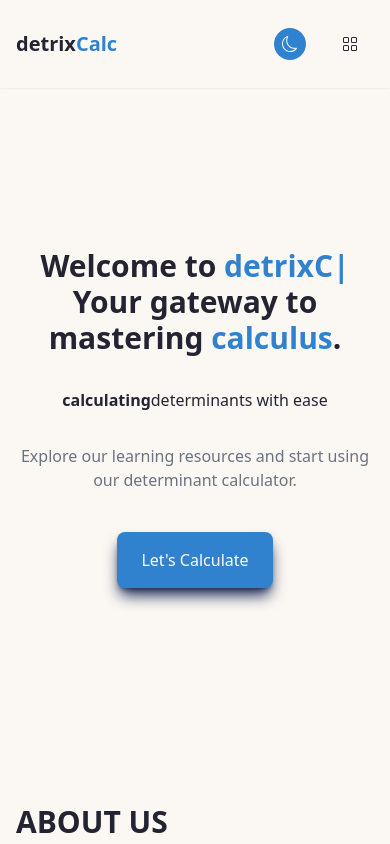
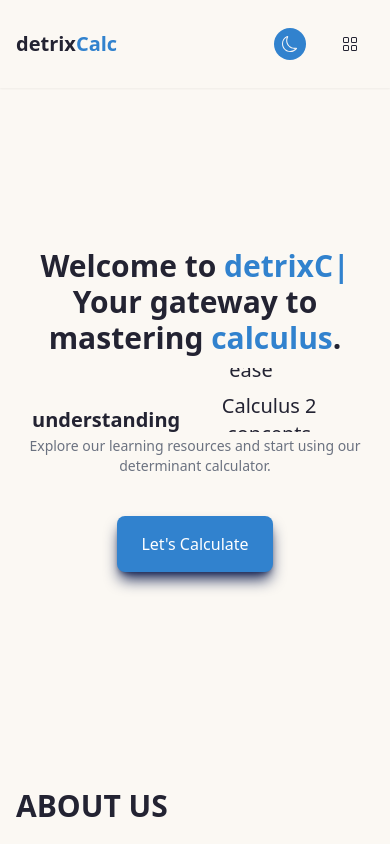
Before and after one commit to kudith/calculus2_project, a Next.js app: page / in a window 390 px wide. Shown: the top 844 px of the page. Built offline with nearby package versions, Linux system fonts and the light colour scheme.

Commit message:
fix text animation in intro

```diff
--- a/app/sections/introduction/index.jsx
+++ b/app/sections/introduction/index.jsx
@@ -21,7 +21,7 @@ export function WelcomeSection() {
   useEffect(() => {
     const interval = setInterval(() => {
       setCount((prev) => (prev + 1) % texts.length);
-    }, 2000);
+    }, 2000); // Ubah interval menjadi 5 detik
 
     return () => clearInterval(interval);
   }, [texts.length]);
@@ -38,9 +38,10 @@ export function WelcomeSection() {
 
   // Variabel animasi
   const textAnimations = {
-    initial: { opacity: 0, translateY: -10 },
+    initial: { opacity: 0, translateY: -20 },
     animate: { opacity: 1, translateY: 0 },
-    transition: { duration: 0.9, ease: [0.17, 0.55, 0.55, 1], delay: 0.5 },
+    exit: { opacity: 0, translateY: 20 },
+    transition: { duration: 0.5, ease: "easeInOut" },
   };
 
   return (
@@ -79,21 +80,21 @@ export function WelcomeSection() {
             <motion.span
               style={{
                 top: `${-count * 100}%`,
-                transition: "top 0.5s ease-in-out ease-in-expo",
-                lineHeight: "2rem",
+                transition: "top 0.8s ease-in-out",
+                lineHeight: "1rem",
                 whiteSpace: "pre-wrap",
               }}
               className="absolute flex flex-col"
             >
               {texts.map((text, index) => (
-                <div
+                <motion.div
                   key={index}
-                  className="h-16 w-full flex justify-center items-center text-center md:text-2xl"
+                  className="h-16 w-full flex justify-center items-center text-xl text-center md:text-2xl"
                   style={{ padding: "0 1rem" }}
                 >
-                  <b>{text.split(" ")[0]}</b>{" "}
+                  <b>{text.split(" ")[0]} </b>{" "}
                   {text.split(" ").slice(1).join(" ")}
-                </div>
+                </motion.div>
               ))}
             </motion.span>
           </div>
@@ -101,7 +102,7 @@ export function WelcomeSection() {
 
         {/* Deskripsi dan tombol untuk kalkulator */}
         <motion.p
-          className="mt-3 mb-10 text-gray-500 text-md text-center max-w-lg"
+          className="mt-1 mb-10 text-gray-500 md:text-lg text-sm text-center max-w-lg"
           {...textAnimations}
         >
           Explore our learning resources and start using our determinant
```
